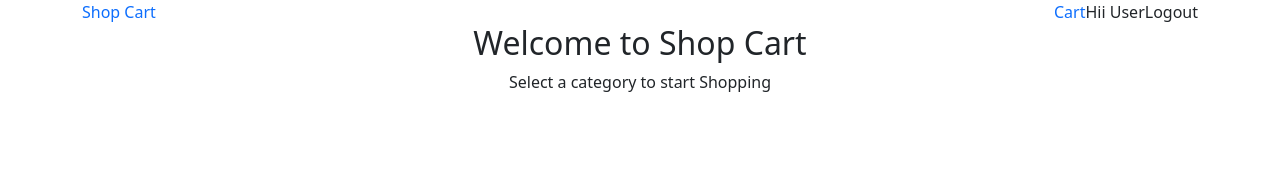
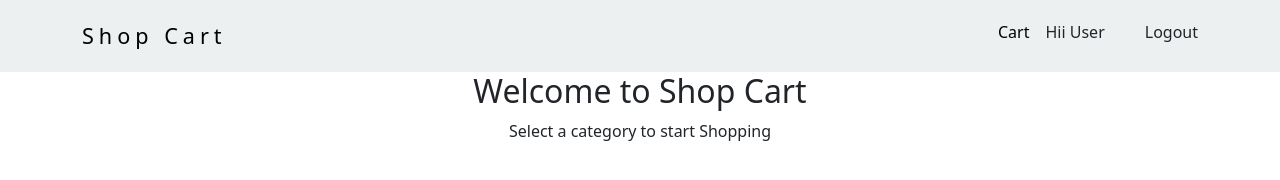
Before and after one commit to AkashDeep9939/Shop-Cart, a plain HTML site: page Project-6-Ecommerce/index.html in a window 1280 px wide. Drawn offline with nearby package versions, Linux system fonts and the light colour scheme.

Commit message:
Added css to common geader

```diff
--- a/Project-6-Ecommerce/CSS/common.css
+++ b/Project-6-Ecommerce/CSS/common.css
@@ -0,0 +1,46 @@
+:root {
+    --blue-gray: #ecf0f1;
+}
+
+html {
+    box-sizing: border-box;
+}
+
+*, *::before, *::after {
+    box-sizing: border-box;
+}
+
+#header {
+    background-color: var(--blue-gray);
+    padding: 1.25rem 0;
+}
+
+#header .header-wrapper .logo {
+    font-size: 1.35rem;
+    line-height: 1.5;
+}
+
+#header .header-wrapper .logo a {
+    color: black;
+    letter-spacing: 5px;
+}
+
+#header .header-wrapper .user-action {
+    font-size: 1rem;
+    line-height: 1.5;
+    gap: 1rem;
+}
+
+#header .header-wrapper .user-action .logout-btn {
+    cursor: pointer;
+    margin-left: 1.5rem;
+}
+
+#header .header-wrapper .user-action a {
+    color: black;
+    text-decoration: none;
+}
+
+#header .header-wrapper .user-action a:hover {
+    text-decoration-line: underline;
+}
--- a/Project-6-Ecommerce/index.html
+++ b/Project-6-Ecommerce/index.html
@@ -14,14 +14,14 @@
     <nav id="header">
         <div class="container">
             <div class="row">
-                <div class="header-wrepper d-flex justify-content-between">
+                <div class="header-wrapper d-flex justify-content-between">
                 <!-- we have made this div flex with justify content as space between  -->
                <div class="logo d-inline-block">
                   <a href="index.html" class="text-decoration-none">Shop Cart</a>
                </div>
 
                 <div class="user-action d-flex flex-row">
-                    <a href="cart.html" class="text-decoration-none">Cart</a>
+                    <a href="cart.html">Cart</a>
                     <div class="user-intro" id="userinput">Hii User</div>
                     <div class="logout-btn" id="logoutBtn">Logout</div>
                 </div>
```
